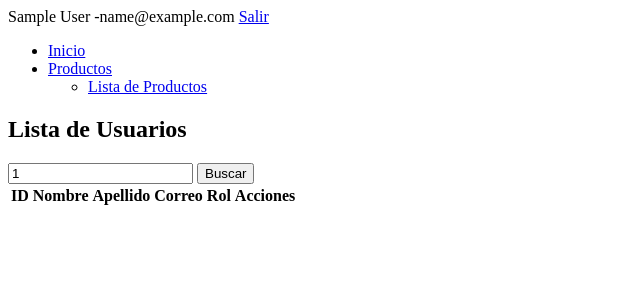
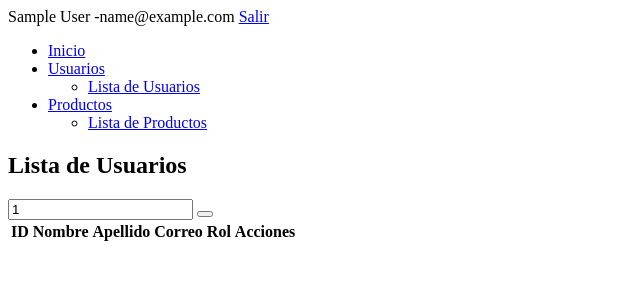
Before and after one commit to Proyecto-Integrador-II/proyecto, a PHP site: page /buscar_usuarios.php?busqueda=1 in a window 1280 px wide. Shown: the top 300 px of the page, without its empty margins (0-640 px from the left). Run offline with PHP 8.4, Linux system fonts and the light colour scheme; the visitor is signed in with stand-in values (Sample User, id 1); data comes from the database, SQL or seed files in the repository; lists and menus that the app fills with data are empty; some libraries are stand-ins or nearby versions.

Commit message:
Update buscar_usuarios.php

```diff
--- a/php/administradores/buscar_usuarios.php
+++ b/php/administradores/buscar_usuarios.php
@@ -10,7 +10,13 @@
 		<title></title>
 	</head>
 	<body>
-	<?php include '../includes/header.php' ?>
+		<?php
+		include '../includes/header.php';
+		if(empty($_SESSION['active']) || ($_SESSION['user'] !=1))
+		{
+			header('Location: ../todos/logout.php');
+		}
+		?>
         <section id="container">
             <?php
                 $busqueda = strtolower($_REQUEST['busqueda']);
@@ -19,10 +25,10 @@
                     header('Location: ./lista_usuarios.php');
                 }
             ?>
-            <h1>Lista de Usuarios</h1>
+			<h1><i class="fas fa-user"></i>Lista de Usuarios</h1>
 			<form action="buscar_usuarios.php" method="GET" class="form_search">
 				<input type="text" name="busqueda" id="busqueda" placeholder="Buscar" value="<?php echo $busqueda; ?>">
-				<input type="submit" value="Buscar" class="btn_search">
+				<button type="submit" value="Buscar" class="btn_search"><i class="fas fa-search"></i></button>
 			</form>
 
 
```
